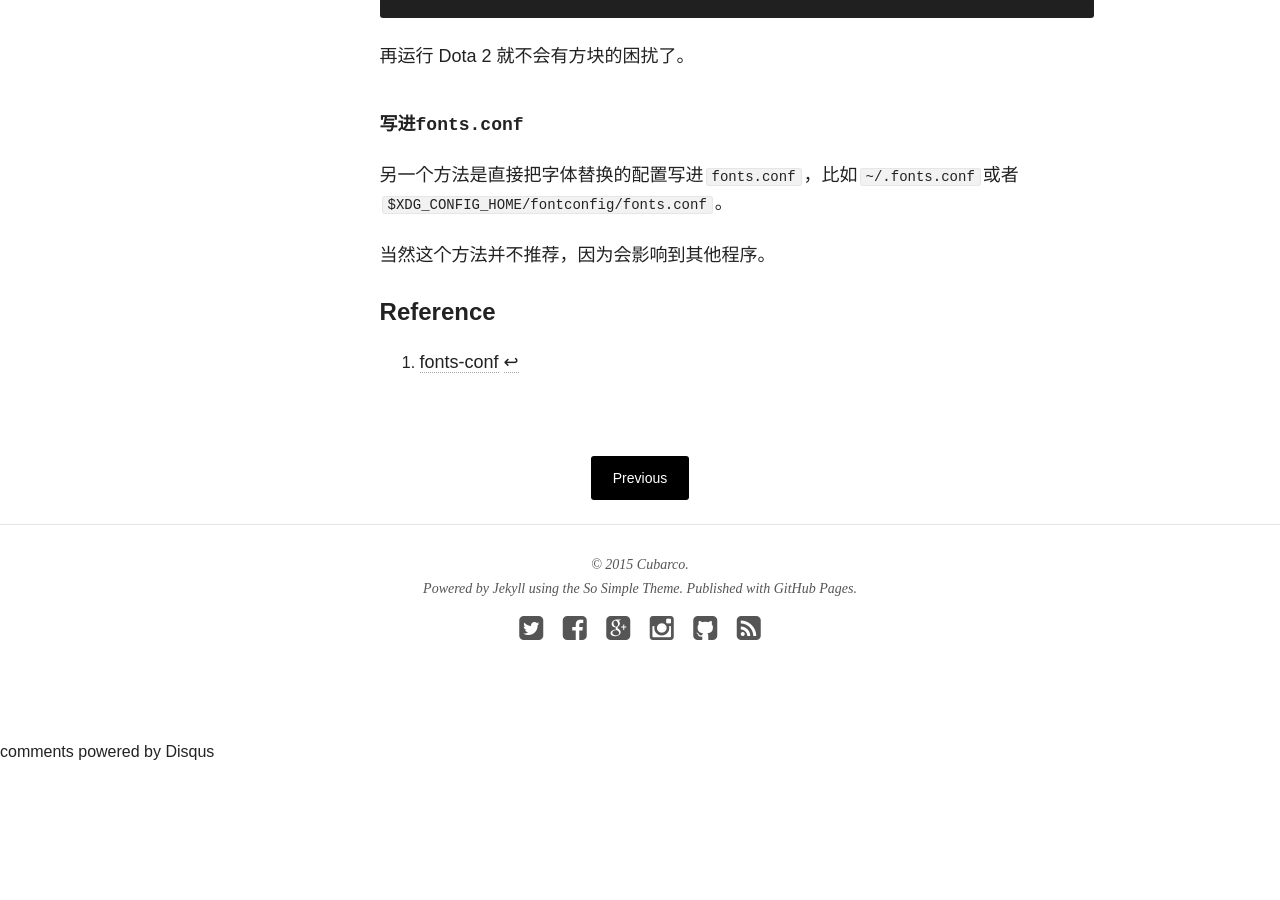
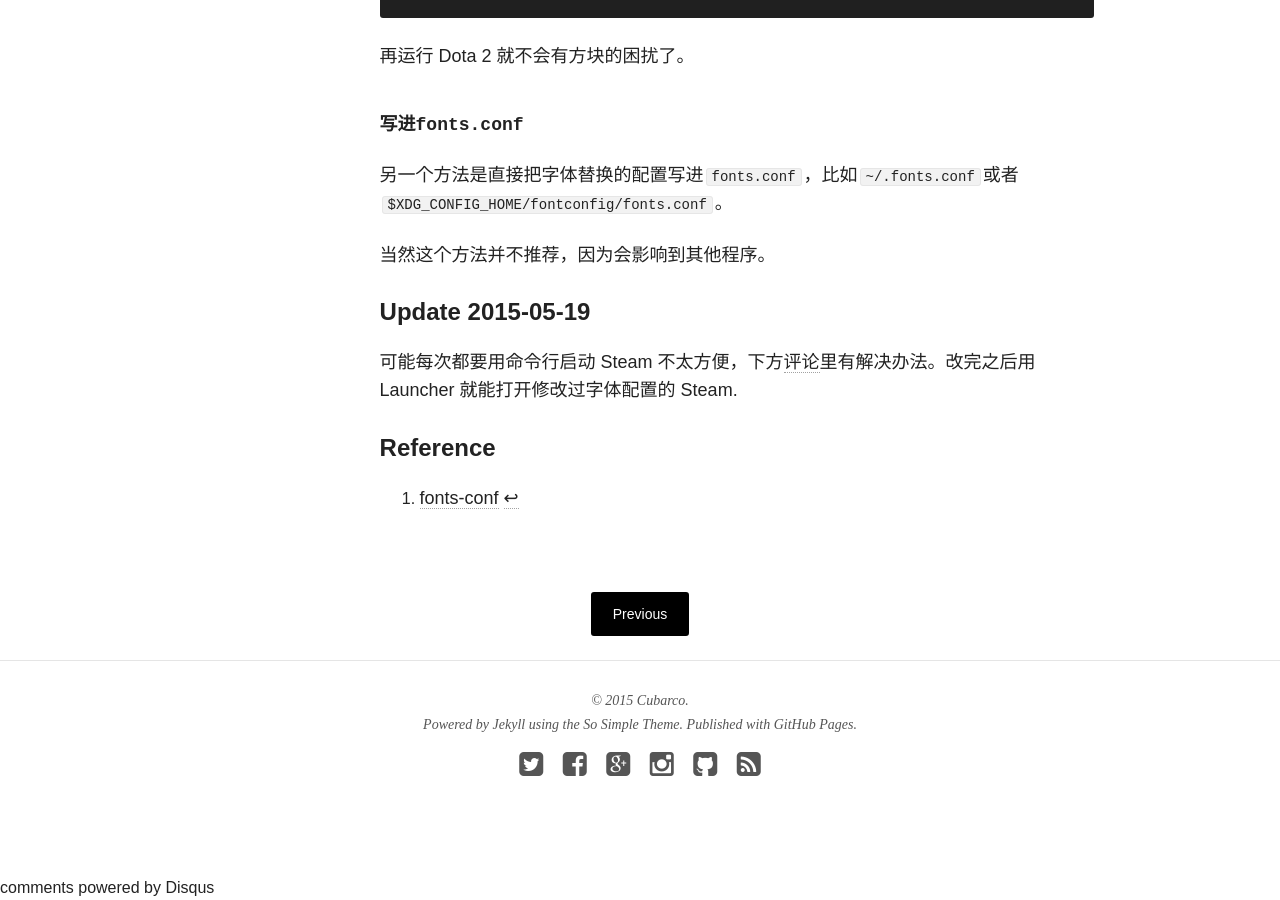
Before and after one commit to cubarco/cubarco.github.io-archived, a Jekyll site: the page built from _posts/blog/2015-05-14-dota2-blocky-cjk-fonts-workaround.md, in a window 1280 px wide and 900 px high, scrolled down 2023 px. Built offline with Jekyll 4.4.1, drawn with Linux system fonts in a browser that asks for light colours; nearby versions of some CDN libraries; comment, search, counter and statistics services are not loaded; before the commit the page ends 2787 px from its top, so only the background shows below that; some of the changed text lies outside the part shown.

Commit message:
Refer to steam.desktop modification.

```diff
--- a/_posts/blog/2015-05-14-dota2-blocky-cjk-fonts-workaround.md
+++ b/_posts/blog/2015-05-14-dota2-blocky-cjk-fonts-workaround.md
@@ -8,7 +8,7 @@
   - Dota 2
   - Fonts
   - CJK
-modified: 2015-05-17
+modified: 2015-05-19
 ---
 
 不知道从什么时候开始，Linux 版本的 Dota 2 中载入界面的 tips sentences 和 player name 中的中文会显示成方框，详见 [issue-1688](https://github.com/ValveSoftware/Dota-2/issues/1688)。V社基本没搭理这个 bug，只好自己动手修。
@@ -65,5 +65,8 @@
 
 当然这个方法并不推荐，因为会影响到其他程序。
 
+#### Update 2015-05-19
+可能每次都要用命令行启动 Steam 不太方便，下方[评论](https://cubarco.org/blog/2015/05/dota2-blocky-cjk-fonts-workaround/#comment-2029698638)里有解决办法。改完之后用 Launcher 就能打开修改过字体配置的 Steam.
+
 #### Reference
 [^1]: [fonts-conf](http://www.freedesktop.org/software/fontconfig/fontconfig-user.html)
```
